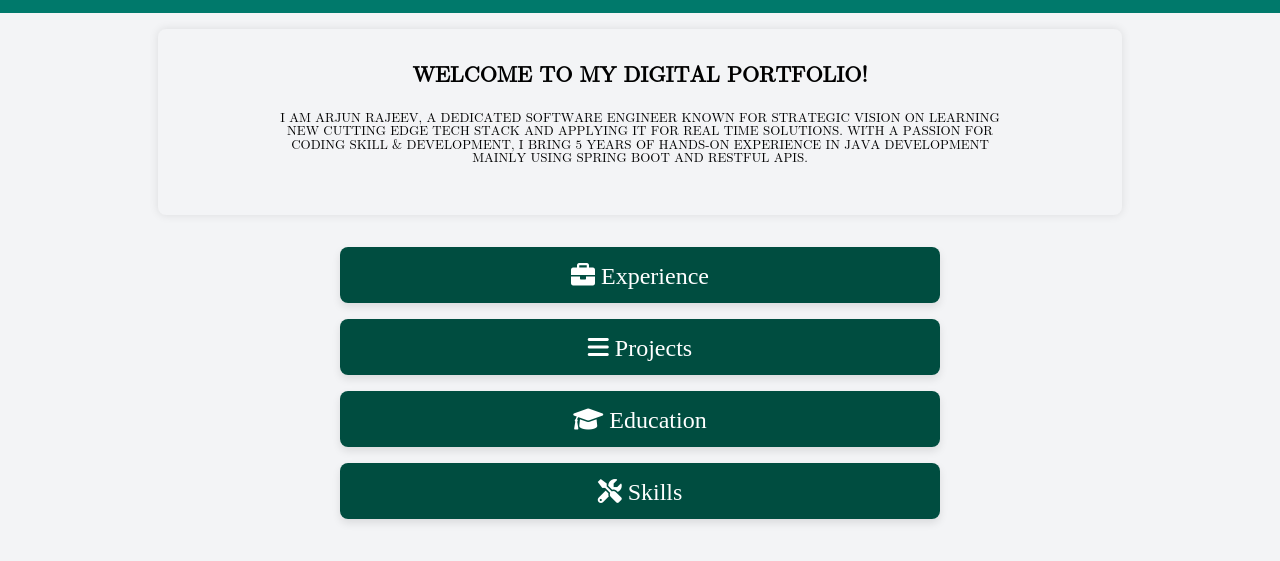
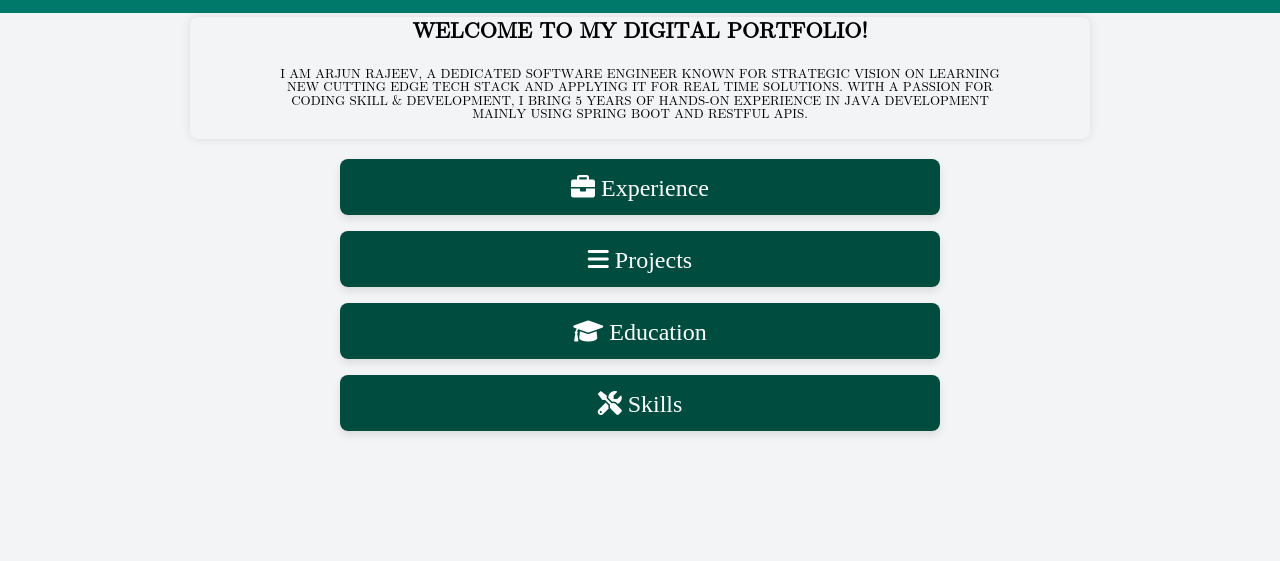
Before and after one commit to ArjunRajeev321/profile-portfolio, a plain HTML site: page index.html in a window 1280 px wide. Shown: the part 127-688 px from the top of the page. Drawn offline with Linux system fonts and the light colour scheme; a web font is replaced by a local one.

```diff
--- a/styles.css
+++ b/styles.css
@@ -11,8 +11,7 @@ body {
 
 .description {
     background: #F3F4F6;
-    padding: 2rem;
-    margin: 1rem 0;
+    margin: 4px;
     border-radius: 8px;
     box-shadow: 0 0 10px rgba(0, 0, 0, 0.1);
     text-align: center;
```
